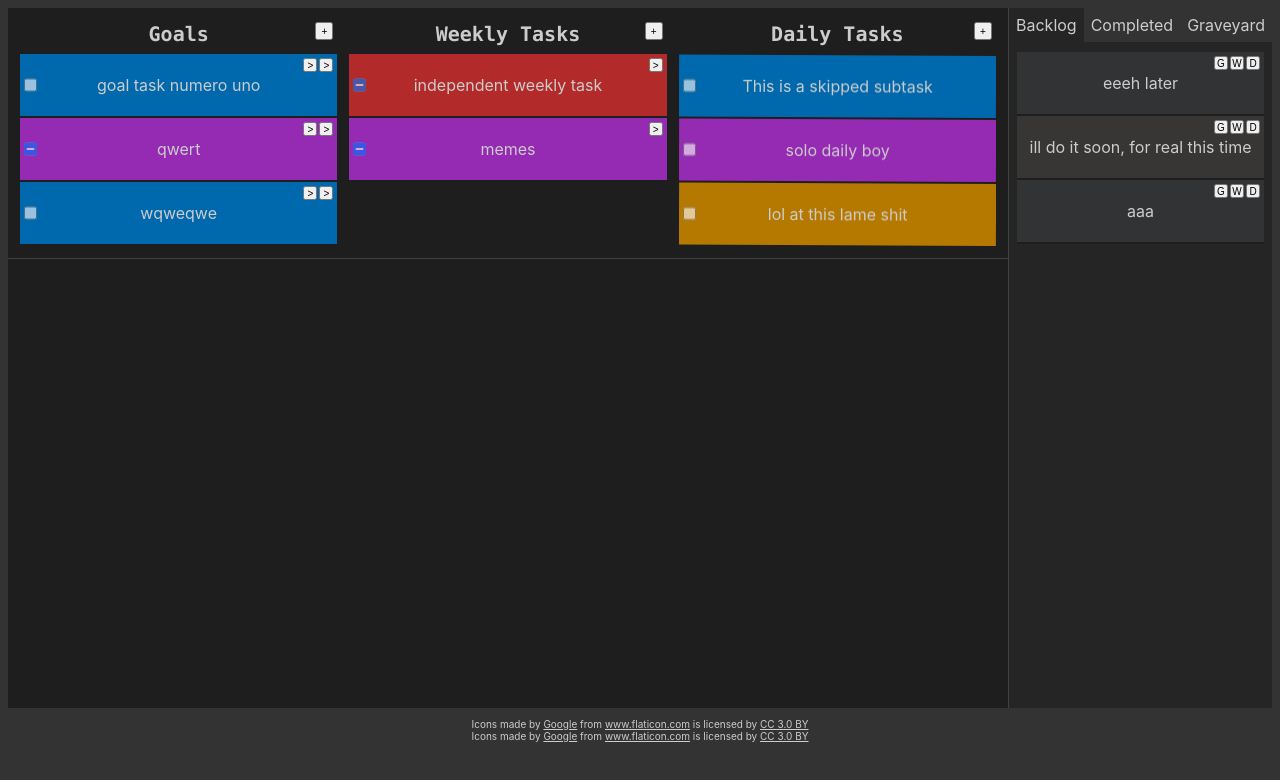
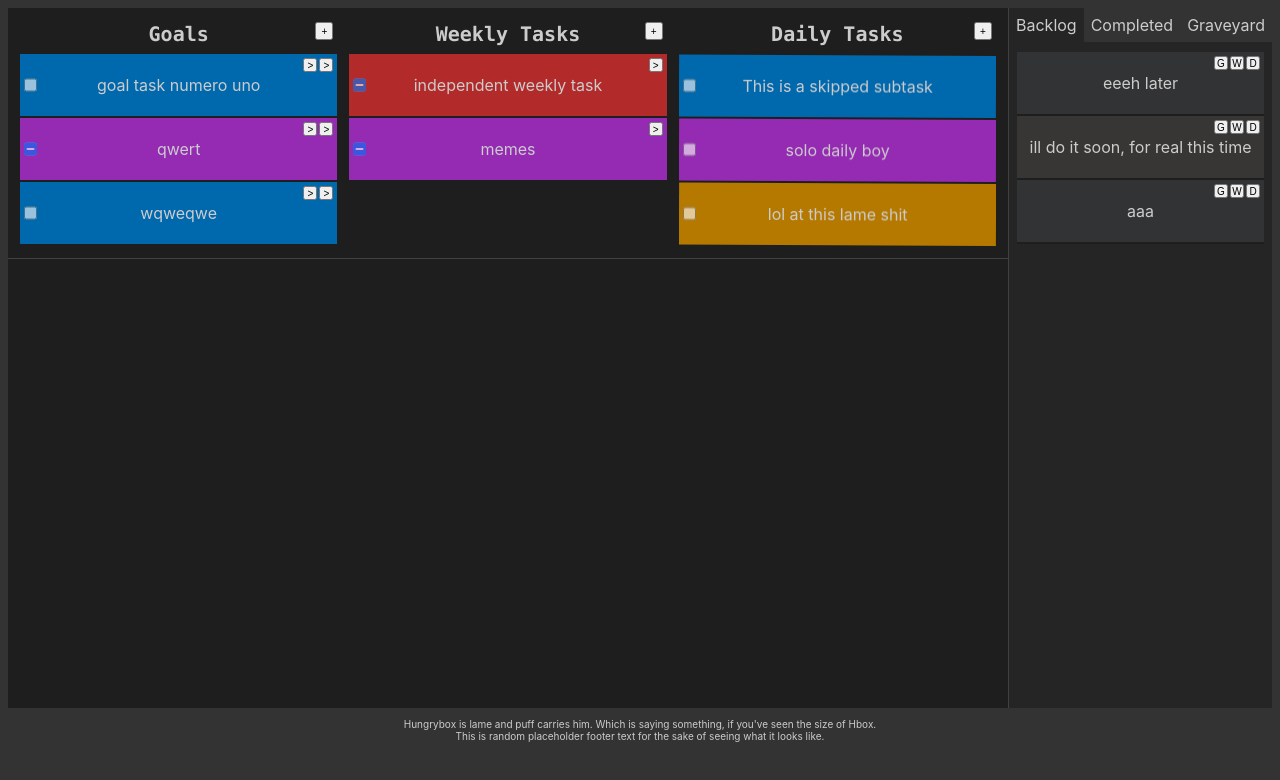
Before and after one commit to AlexJohnKennedy/TrackYourTodos, a React (Create React App) app: page / in a window 1280 px wide. Shown: the top 780 px of the page. Built offline with nearby package versions, Linux system fonts and the light colour scheme.

Commit message:
footer update to fix warnings and stuff

```diff
--- a/src/reactComponents/Board.js
+++ b/src/reactComponents/Board.js
@@ -1,5 +1,4 @@
 import React, { Component } from 'react';
-import { Task } from './Task';
 import { NewTaskButton } from './TaskButtons.js';
 import { CreationForm } from './CreationForm.js';
 import { ShortCutManager } from '../viewLogic/keyboardShortcutHandler';
--- a/src/reactComponents/Footer.js
+++ b/src/reactComponents/Footer.js
@@ -3,8 +3,8 @@ import React, { Component } from 'react';
 export class Footer extends Component {
     render() {
         return <div className="Footer">
-            <div>Icons made by <a href="https://www.flaticon.com/authors/google" title="Google">Google</a> from <a href="https://www.flaticon.com/" 			    title="Flaticon">www.flaticon.com</a> is licensed by <a href="http://creativecommons.org/licenses/by/3.0/" 			    title="Creative Commons BY 3.0" target="_blank">CC 3.0 BY</a></div>
-            <div>Icons made by <a href="https://www.flaticon.com/authors/google" title="Google">Google</a> from <a href="https://www.flaticon.com/" 			    title="Flaticon">www.flaticon.com</a> is licensed by <a href="http://creativecommons.org/licenses/by/3.0/" 			    title="Creative Commons BY 3.0" target="_blank">CC 3.0 BY</a></div>
+            <div>Hungrybox is lame and puff carries him. Which is saying something, if you've seen the size of Hbox.</div>
+            <div>This is random placeholder footer text for the sake of seeing what it looks like.</div>
         </div>;
     }
 }
```
